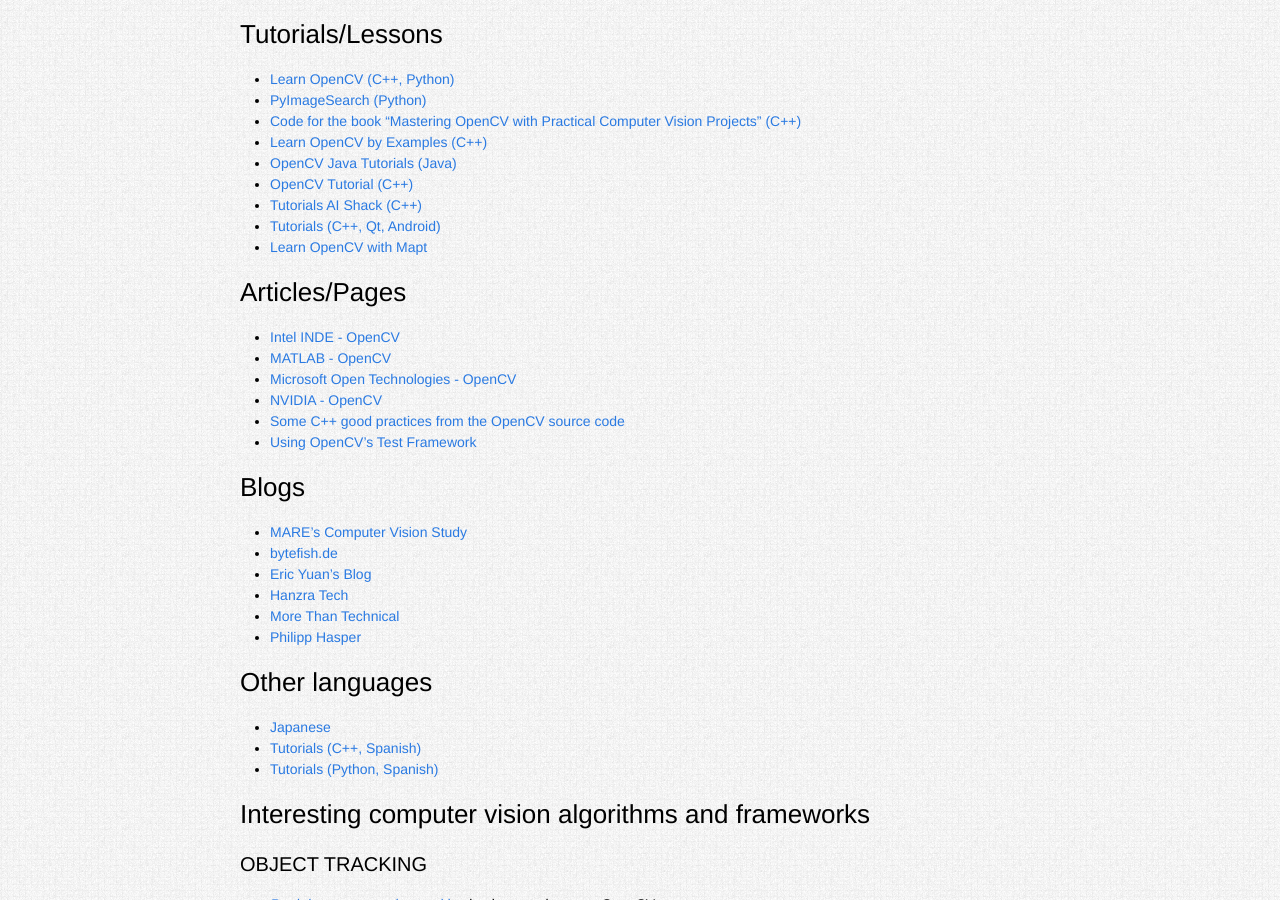
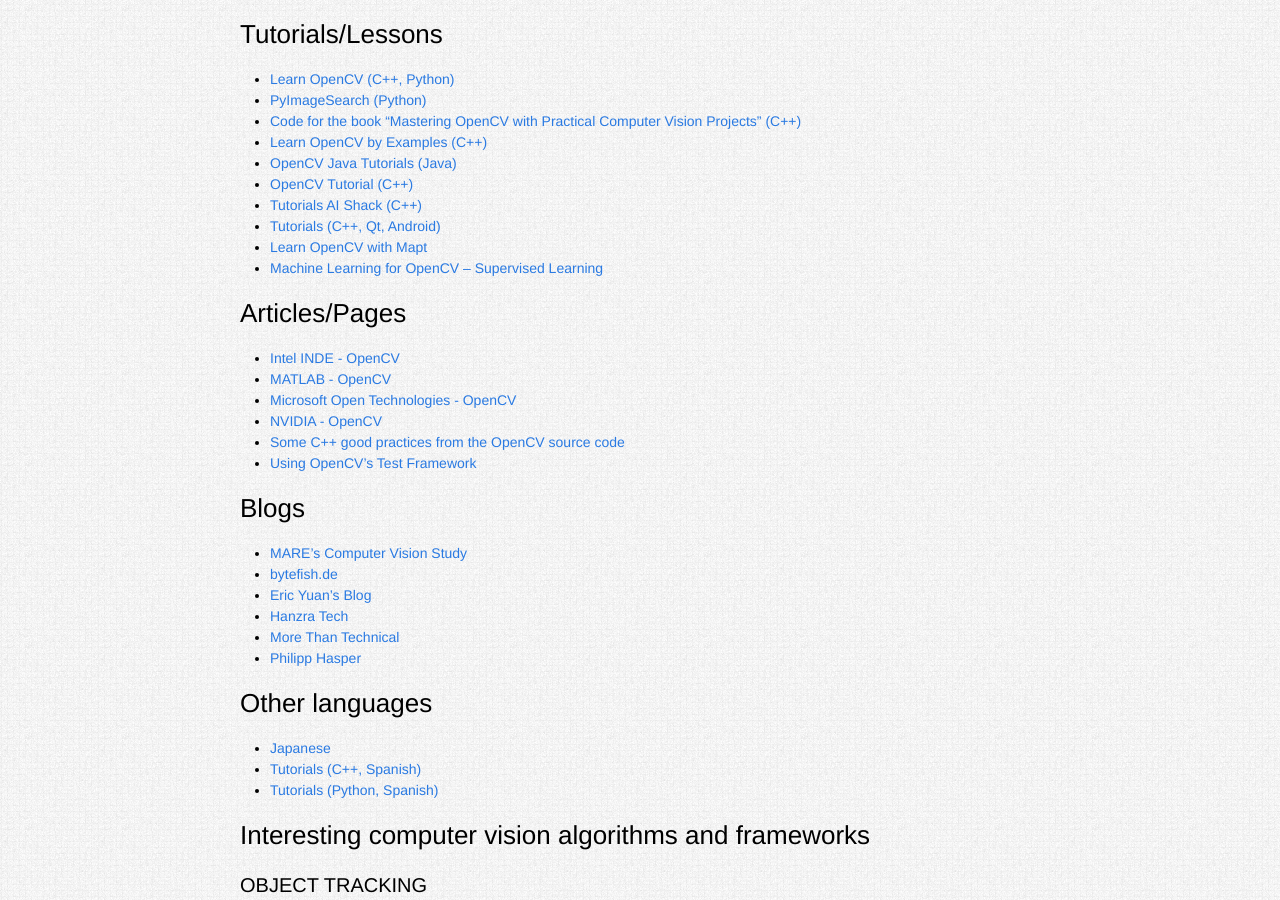
Before and after one commit to opencv-infrastructure/opencv.org, a Jekyll site: the page built from links.md, in a window 1280 px wide and 900 px high, scrolled down 391 px. Built offline with Jekyll 4.4.1, drawn with Linux system fonts in a browser that asks for light colours.

Commit message:
Update links.md

```diff
--- a/links.md
+++ b/links.md
@@ -25,6 +25,8 @@
 *   [Tutorials AI Shack (C++)](http://aishack.in/tutorials/)
 *   [Tutorials (C++, Qt, Android)](http://amin-ahmadi.com/category/tutorials/opencv-tutorials/)
 *   [Learn OpenCV with Mapt](https://www.packtpub.com/mapt/search_results?query=OpenCV&ss_cck_field_available=Available,Early%20Access)
+*   [Machine Learning for OpenCV – Supervised Learning](https://www.packtpub.com/big-data-and-business-intelligence/machine-learning-opencv-supervised-learning-video)
+
 
 ### Articles/Pages
 
```
